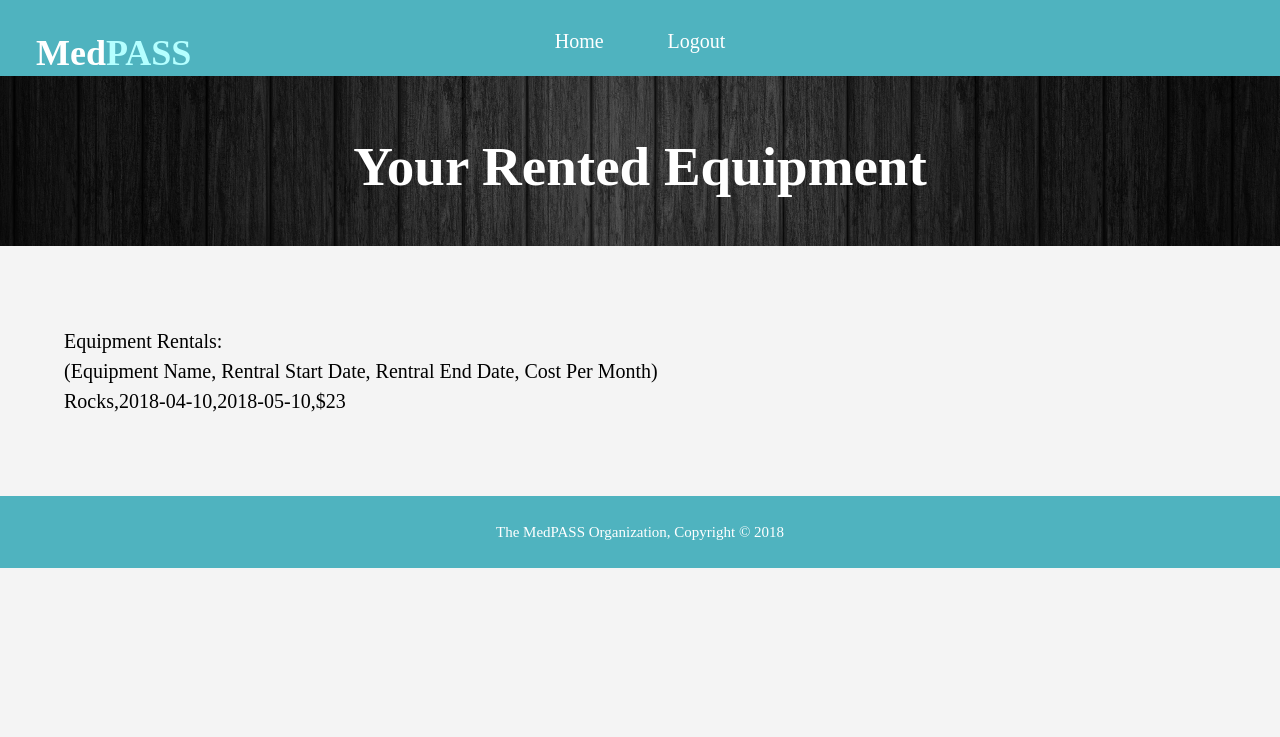
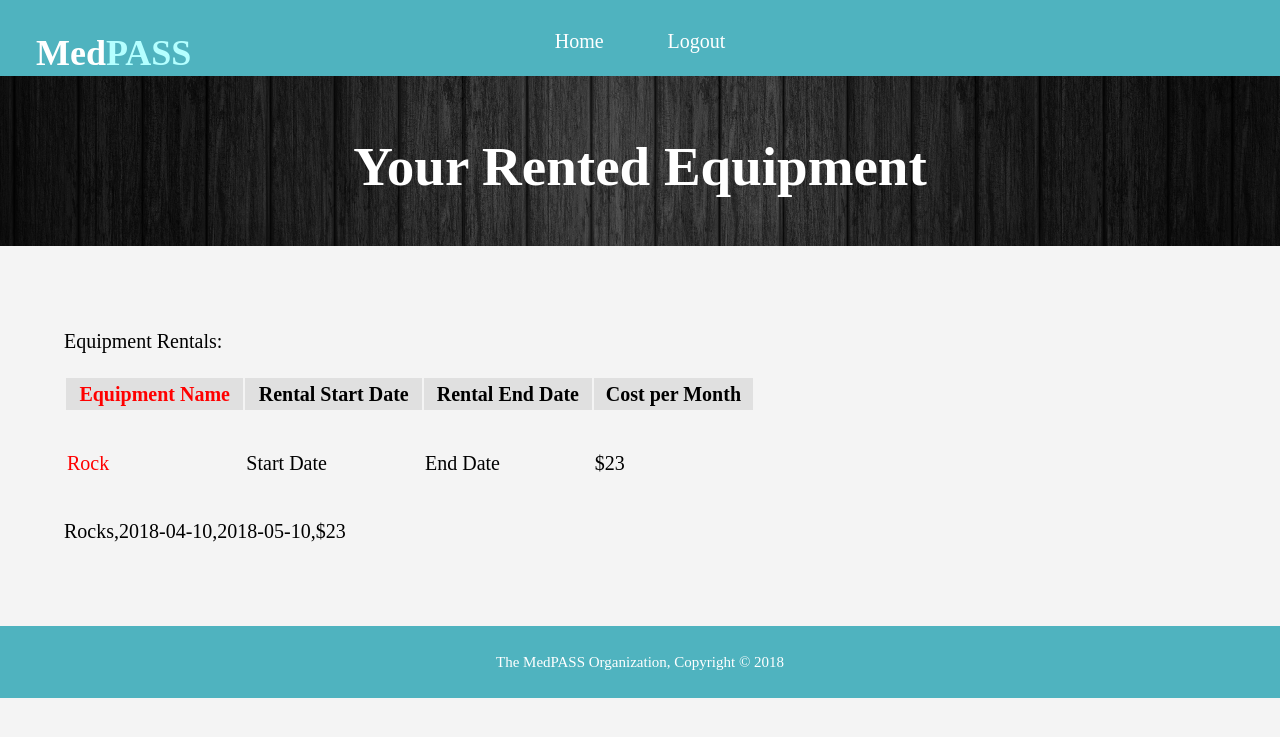
Before and after one commit to HiroOfHyrule/MedPASS_Team4, a PHP site: page /MedPASS_PatientEquip.php in a window 1280 px wide. Shown: the top 737 px of the page. Run offline with PHP 8.4, Linux system fonts and the light colour scheme; the visitor is signed in with stand-in values (Sample User, id 1); data comes from the database, SQL or seed files in the repository; some web fonts are replaced.

Commit message:
Update MedPASS_PatientEquip.php

```diff
--- a/MedPASS_PatientEquip.php
+++ b/MedPASS_PatientEquip.php
@@ -47,7 +47,20 @@ if(!isset($_SESSION['username']) || empty($_SESSION['username'])){
       <p>
 
 	  Equipment Rentals: <br>
-	  (Equipment Name, Rentral Start Date, Rentral End Date, Cost Per Month)<br>
+<table style="width:60%">
+  <tr>
+    <th>Equipment Name</th>
+    <th>Rental Start Date</th>
+    <th>Rental End Date</th>
+     <th>Cost per Month</th>
+  </tr>
+  <tr>
+    <td>Rock</td>
+    <td>Start Date</td>
+    <td>End Date</td>
+    <td>$23</td>
+</tr>
+</table>
       <?php
 //code for displaying rental equip
     include 'config.php';
```
